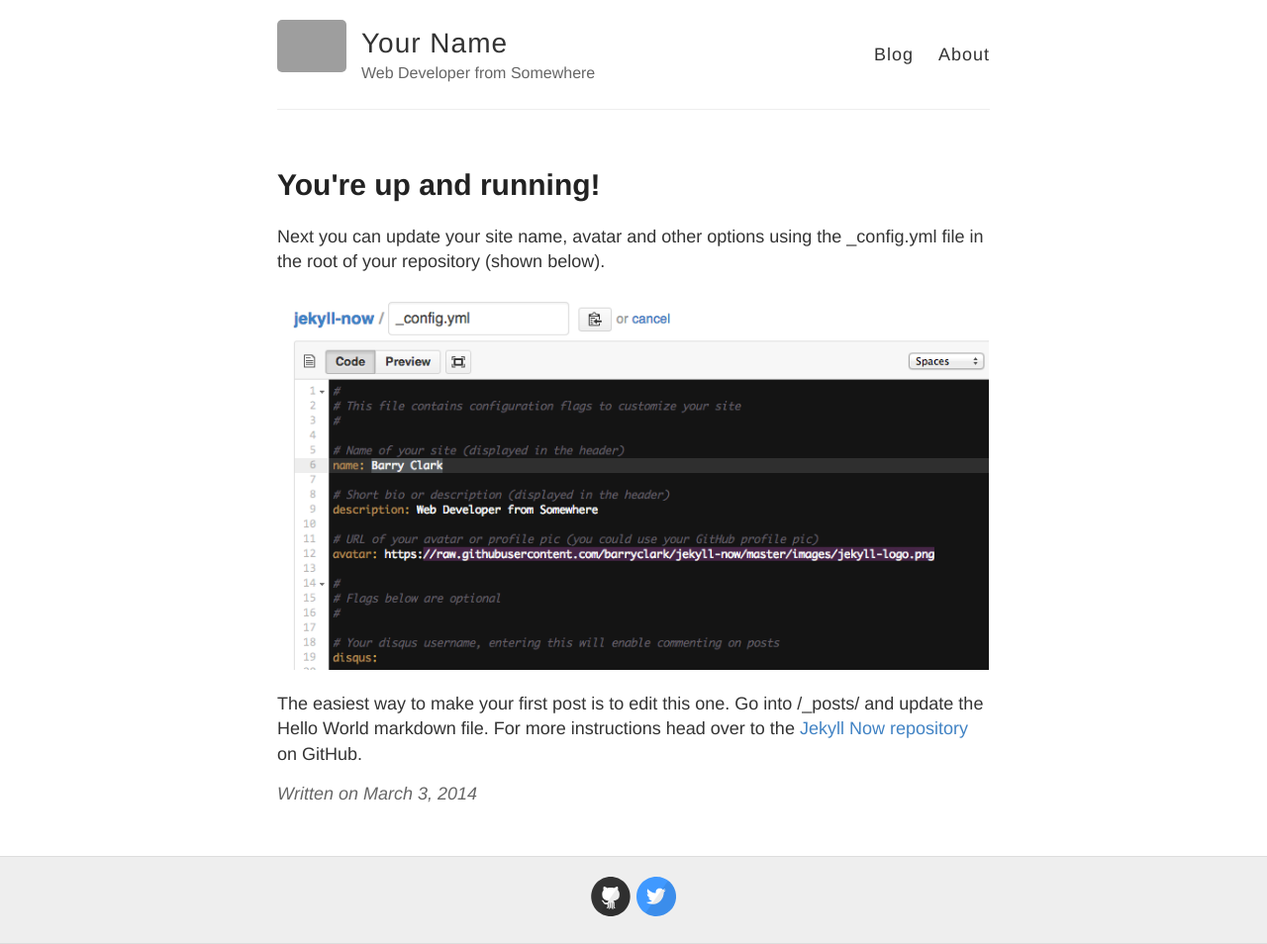
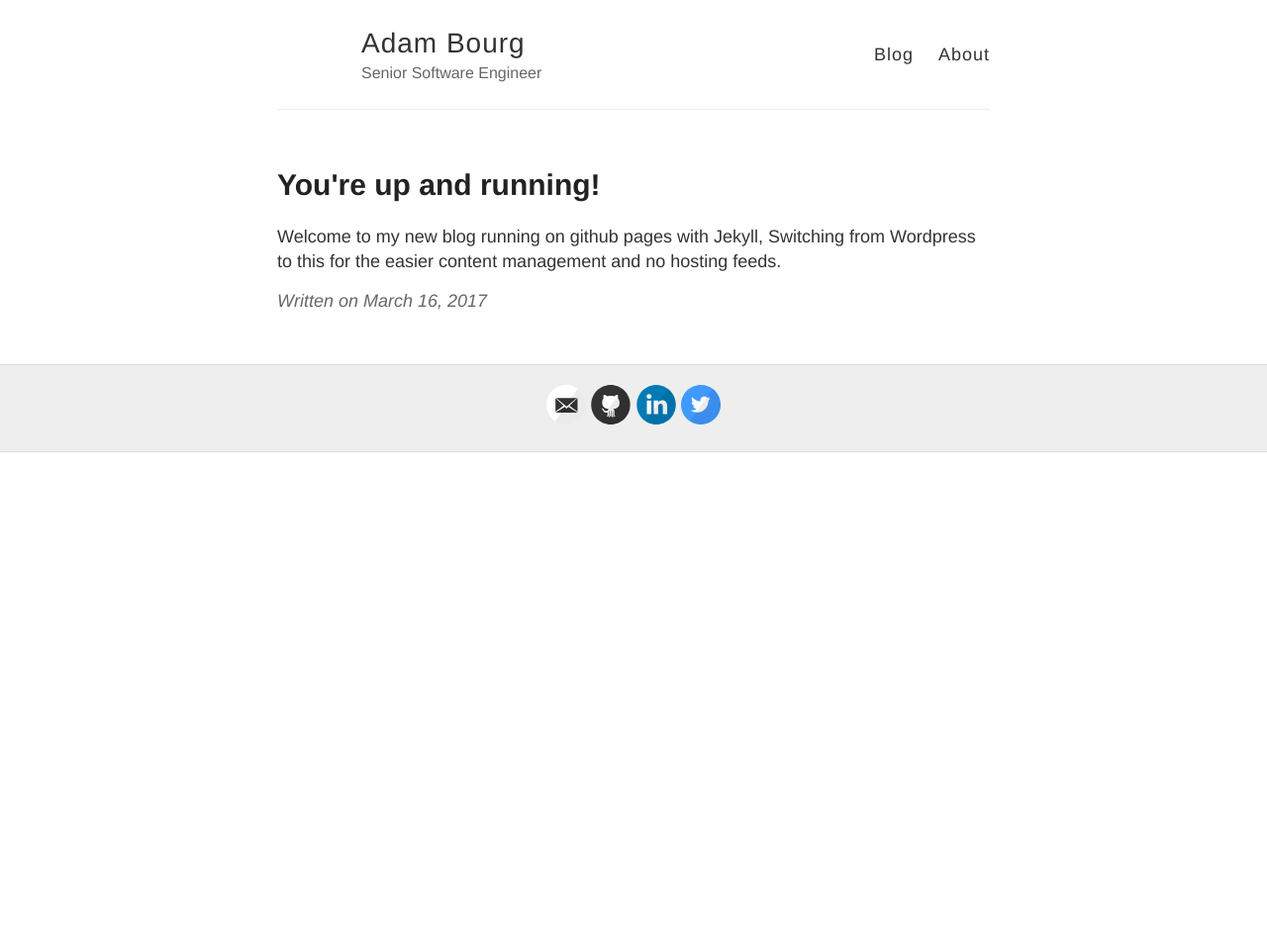
Before and after one commit to snowmac/personalsite, a Jekyll site: the page built from _posts/2017-3-16-Hello-World.md, in a window 1280 px wide. Shown: the whole page at 99% size. Built offline with Jekyll 4.4.1, drawn with Linux system fonts in a browser that asks for light colours; after the commit the page ends 900 px from its top, so only the background shows below that; grey boxes are pictures that could not be loaded.

Commit message:
Adding a hello world

```diff
--- a/_config.yml
+++ b/_config.yml
@@ -3,13 +3,13 @@
 #
 
 # Name of your site (displayed in the header)
-name: Your Name
+name: Adam Bourg
 
 # Short bio or description (displayed in the header)
-description: Web Developer from Somewhere
+description: Senior Software Engineer
 
 # URL of your avatar or profile pic (you could use your GitHub profile pic)
-avatar: https://raw.githubusercontent.com/barryclark/jekyll-now/master/images/jekyll-logo.png
+avatar: #https://raw.githubusercontent.com/barryclark/jekyll-now/master/images/jekyll-logo.png
 
 #
 # Flags below are optional
@@ -18,12 +18,12 @@ avatar: https://raw.githubusercontent.com/barryclark/jekyll-now/master/images/je
 # Includes an icon in the footer for each username you enter
 footer-links:
   dribbble:
-  email:
+  email: adam.bourg@gmail.com
   facebook:
   flickr:
   github: barryclark/jekyll-now
   instagram:
-  linkedin:
+  linkedin: in/adambourg
   pinterest:
   rss: # just type anything here for a working RSS icon
   twitter: jekyllrb
@@ -41,13 +41,13 @@ google_analytics:
 
 # Your website URL (e.g. http://barryclark.github.io or http://www.barryclark.co)
 # Used for Sitemap.xml and your RSS feed
-url:
+url: http://adambourg.com
 
 # If you're hosting your site at a Project repository on GitHub pages
 # (http://yourusername.github.io/repository-name)
 # and NOT your User repository (http://yourusername.github.io)
 # then add in the baseurl here, like this: "/repository-name"
-baseurl: ""
+baseurl: "http://adambourg.com"
 
 #
 # !! You don't need to change any of the configuration flags below !!
--- a/_posts/2014-3-3-Hello-World.md
+++ /dev/null
@@ -1,10 +0,0 @@
----
-layout: post
-title: You're up and running!
----
-
-Next you can update your site name, avatar and other options using the _config.yml file in the root of your repository (shown below).
-
-![_config.yml]({{ site.baseurl }}/images/config.png)
-
-The easiest way to make your first post is to edit this one. Go into /_posts/ and update the Hello World markdown file. For more instructions head over to the [Jekyll Now repository](https://github.com/barryclark/jekyll-now) on GitHub.
--- /dev/null
+++ b/_posts/2017-3-16-Hello-World.md
@@ -0,0 +1,6 @@
+---
+layout: post
+title: You're up and running!
+---
+
+Welcome to my new blog running on github pages with Jekyll, Switching from Wordpress to this for the easier content management and no hosting feeds.
```
Also changed, not shown: about.md (+3 -5 lines).
